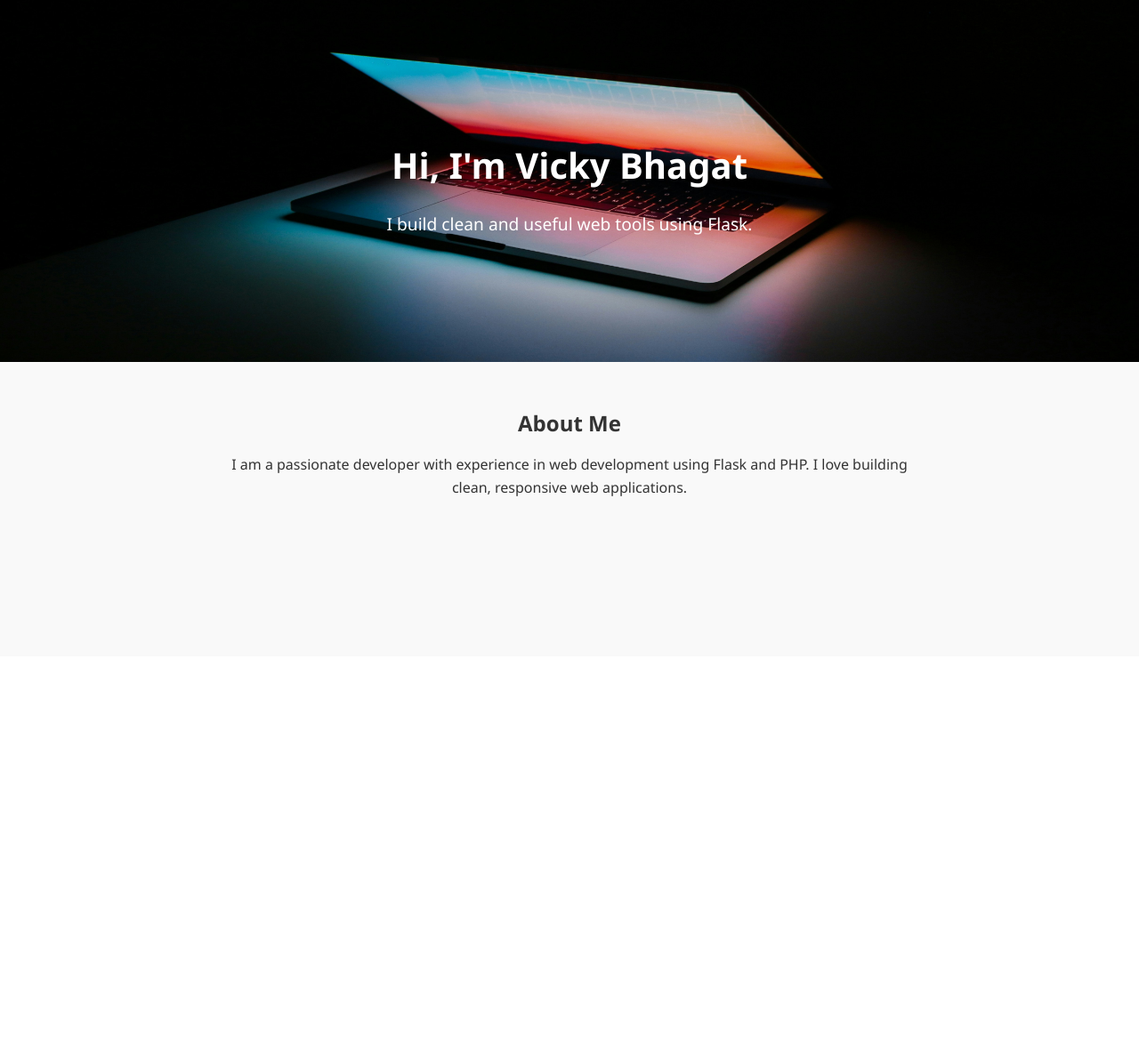
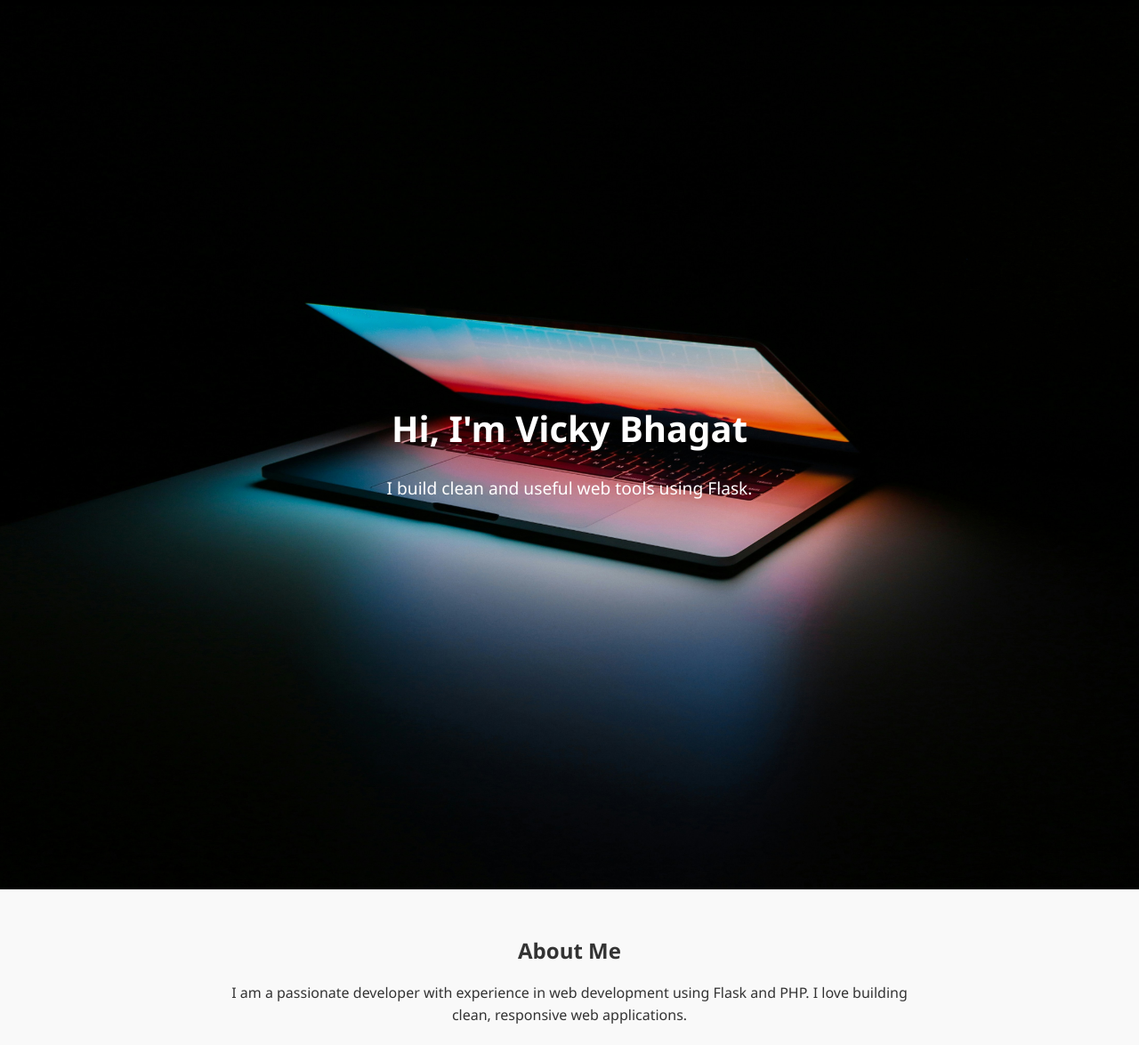
Before and after one commit to vickybhagat18/flask-portfolio, a Flask app: page / in a window 1280 px wide. Shown: the part 62-1237 px from the top of the page at 89% size. Before the commit the page ends 620 px from the top, so only its background shows below. Run offline with Flask 3, Linux system fonts and the light colour scheme.

Commit message:
upadate backimage

```diff
--- a/static/css/style.css
+++ b/static/css/style.css
@@ -57,9 +57,13 @@ nav ul li a:hover {
 /* Hero section */
 .hero {
   background: url('../images/backimage.jpg') no-repeat center center/cover;
+  min-height: 100vh;
   padding: 100px 20px;
   text-align: center;
   color: white;
+  display: flex;
+  flex-direction: column;
+  justify-content: center;
 }
 
 .hero h2 {
```
